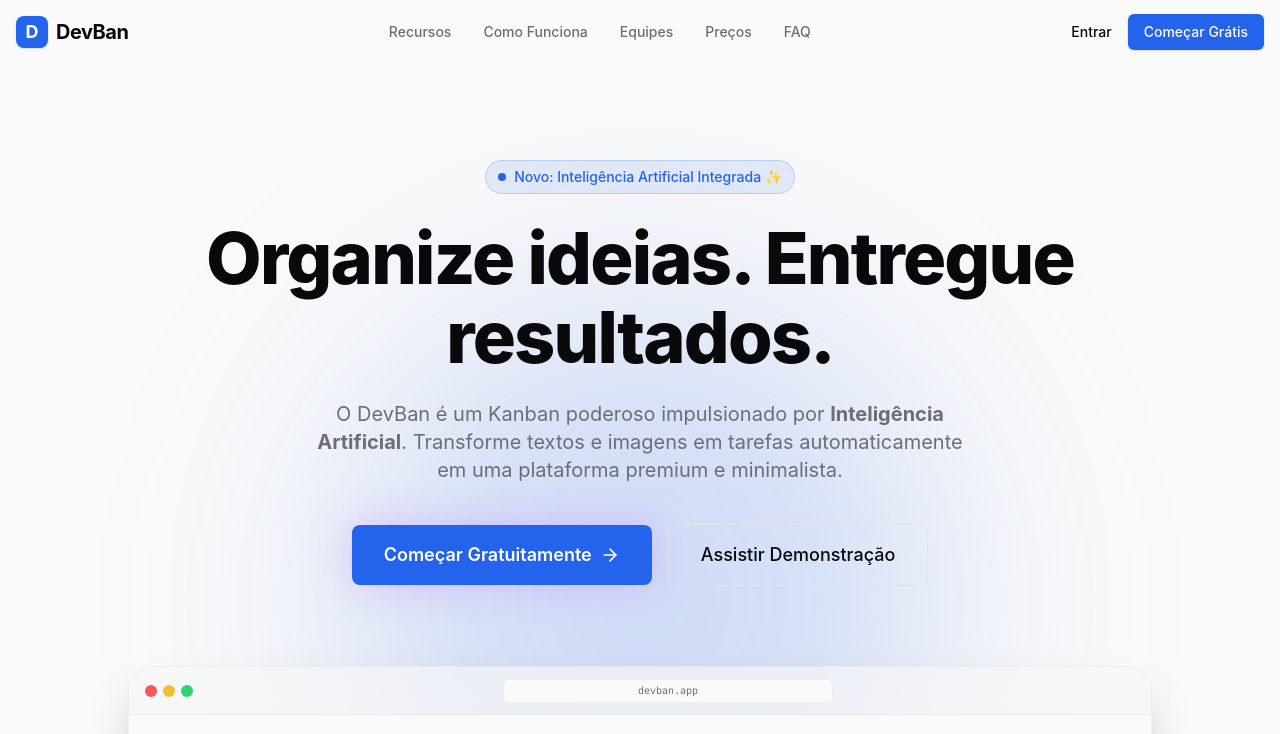
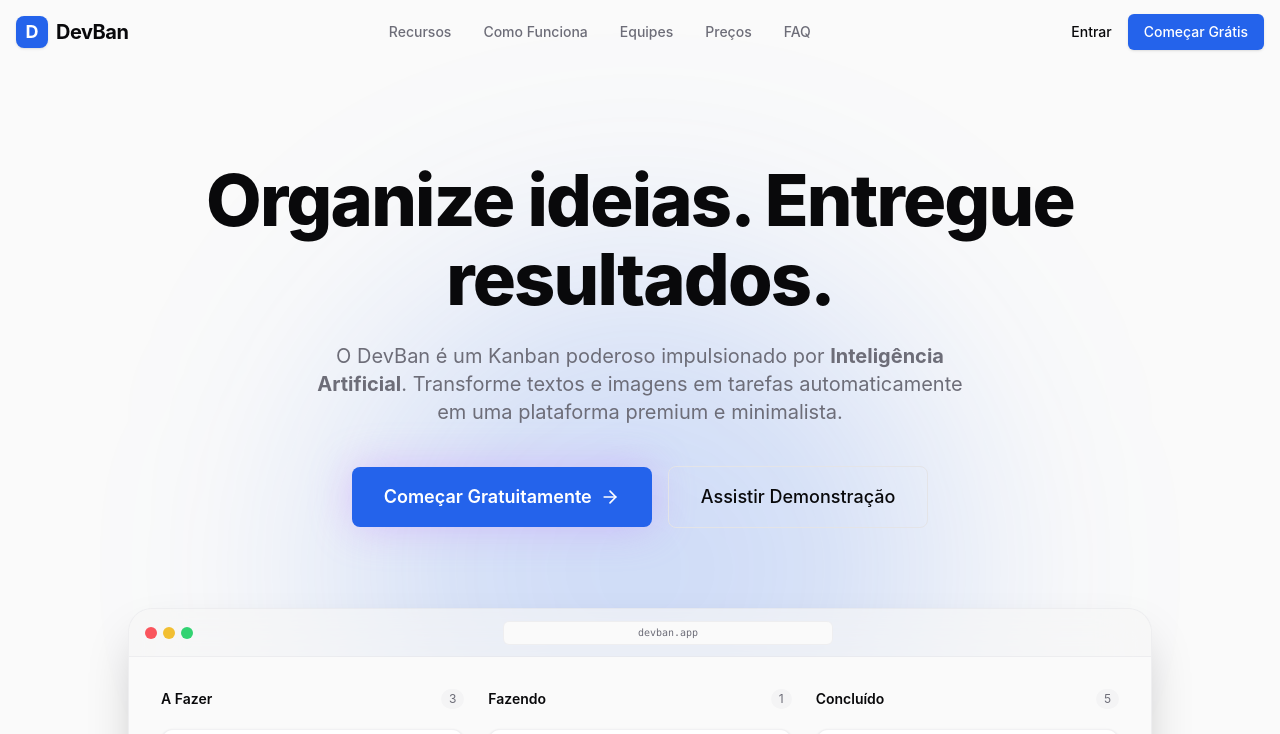
Before and after one commit to 2Kauan/devban, a React (Vite) app: page / in a window 1280 px wide. Shown: the top 734 px of the page. Built offline with nearby package versions, Linux system fonts and the light colour scheme; no server answers.

Commit message:
style: remove AI badge from Landing page

```diff
--- a/src/pages/Landing/components/Hero.tsx
+++ b/src/pages/Landing/components/Hero.tsx
@@ -35,18 +35,7 @@ export function Hero() {
 
       <div className="container mx-auto px-4 relative z-10 flex flex-col items-center text-center">
 
-        <motion.div
-          initial={{ opacity: 0, y: -20 }}
-          animate={{ opacity: 1, y: 0 }}
-          transition={{ duration: 0.5 }}
-          className="mb-6 inline-flex items-center gap-2 px-3 py-1.5 rounded-full bg-primary/10 border border-primary/20 text-primary font-medium text-sm"
-        >
-          <span className="relative flex h-2 w-2">
-            <span className="animate-ping absolute inline-flex h-full w-full rounded-full bg-primary opacity-75"></span>
-            <span className="relative inline-flex rounded-full h-2 w-2 bg-primary"></span>
-          </span>
-          Novo: Inteligência Artificial Integrada ✨
-        </motion.div>
+
 
         <motion.h1
           initial={{ opacity: 0, y: 20 }}
```
